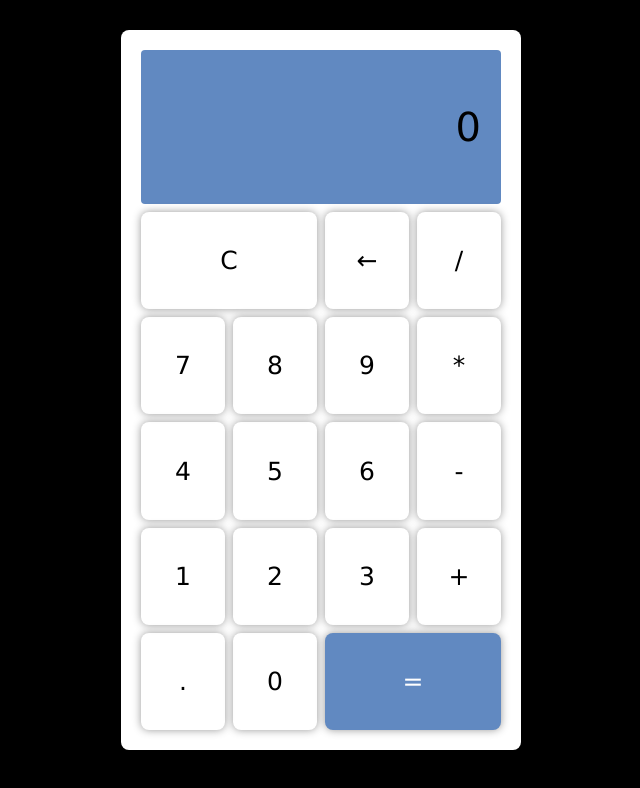
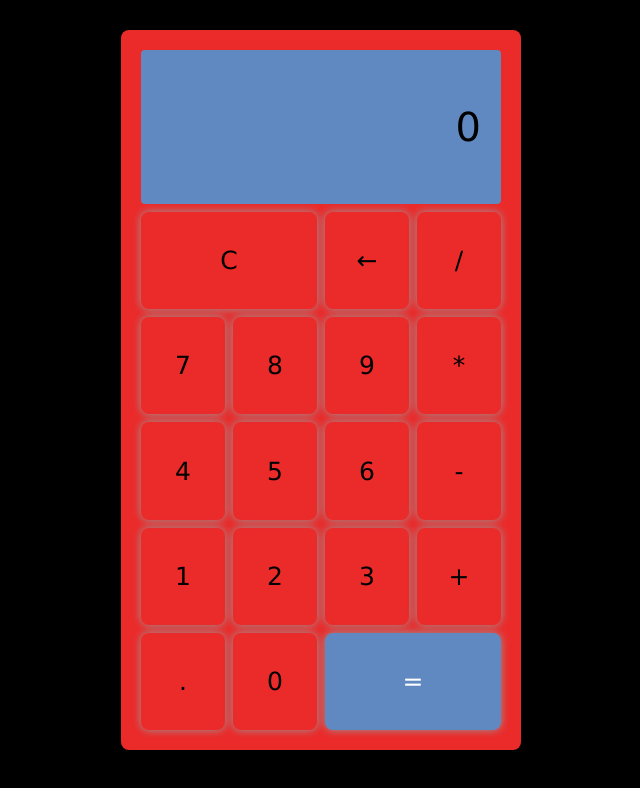
Before and after one commit to Reshuyadav1418/Calculator, a plain HTML site: page index.html in a window 1280 px wide. Shown: the whole page, without its empty margins (319-959 px from the left). Drawn offline with Linux system fonts and the light colour scheme.

Commit message:
change background

```diff
--- a/style.css
+++ b/style.css
@@ -11,7 +11,7 @@ body{
 .calculator{
     width: 100%;
     min-height: 90vh;
-    background-color: #fff;
+    background-color: #eb2a2a;
     display: grid;
     grid-template-columns: repeat(4,1fr);
     max-width: 400px;
```
